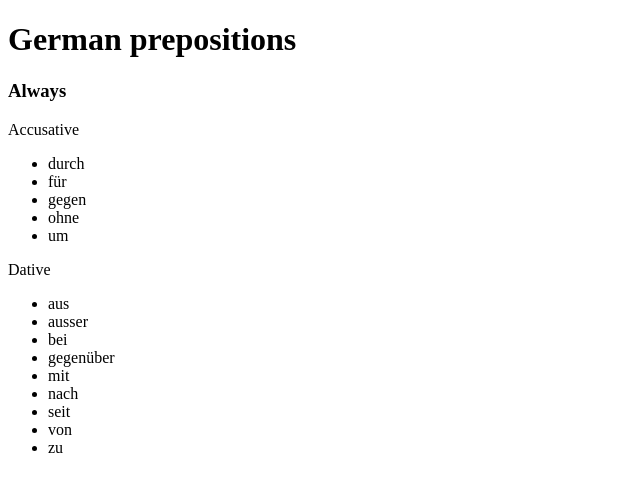
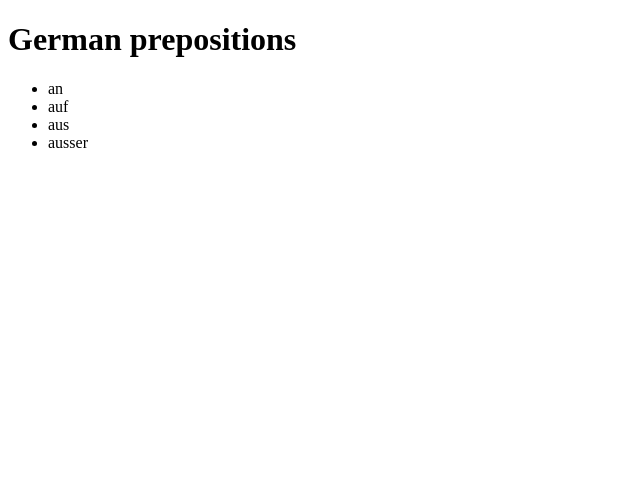
Before and after one commit to mathieu-anderson/german-prepositions, a React (Create React App) app: page / in a window 1280 px wide. Shown: the top 492 px of the page, without its empty margins (0-640 px from the left). Built offline with nearby package versions, Linux system fonts and the light colour scheme.

Commit message:
Add better shape for data. Probably better typing?

```diff
--- a/src/App.tsx
+++ b/src/App.tsx
@@ -1,7 +1,7 @@
 import React, { Component } from 'react';
 import Prepositions from './Prepositions'
 
-import { accusative, dative } from './prepositionsDefinitions';
+import definitions from './prepositionsDefinitions';
 
 class App extends Component {
   render() {
@@ -12,7 +12,7 @@ class App extends Component {
             German prepositions
           </h1>
         </header>
-        <Prepositions accusative={accusative} dative={dative} />
+        <Prepositions definitions={definitions} />
       </div>
     );
   }
--- a/src/Prepositions.tsx
+++ b/src/Prepositions.tsx
@@ -1,22 +1,21 @@
 import React from 'react'
 
-interface Accusative { always: Array<string>, movement: Array<string> }
-interface Dative { always: Array<string>, noMovement: Array<string> }
+interface Definition {
+  name: string,
+  dative: boolean,
+  accusative: boolean,
+  datExample: string | null,
+  accExample: string | null
+}
 
-const Prepositions = (props: { accusative: Accusative, dative: Dative }) => {
+interface Definitions extends Array<Definition>{}
+
+const Prepositions = (props: { definitions: Definitions }) => {
   return (
     <div>
-      <h3>Always</h3>
-      <div>Accusative</div>
       <ul>
         {
-          props.accusative.always.map(prep => <li>{prep}</li>)
-        }
-      </ul>
-      <div>Dative</div>
-      <ul>
-        {
-          props.dative.always.map(prep => <li>{prep}</li>)
+          props.definitions.map(definition => <li>{definition.name}</li>)
         }
       </ul>
     </div>
--- a/src/prepositionsDefinitions.ts
+++ b/src/prepositionsDefinitions.ts
@@ -1,9 +1,50 @@
-export const dative = {
-  always: ['aus', 'ausser', 'bei', 'gegenüber', 'mit', 'nach', 'seit', 'von', 'zu'],
-  noMovement: ['an', 'auf', 'hinter', 'in', 'neben', 'über', 'unter', 'vor', 'zwischen']
+const dative = {
+  always: [ 'bei', 'gegenüber', 'mit', 'nach', 'seit', 'von', 'zu'],
+  noMovement: [ 'hinter', 'in', 'neben', 'über', 'unter', 'vor', 'zwischen']
 }
 
-export const accusative = {
+const accusative = {
   always: ['durch', 'für', 'gegen', 'ohne', 'um'],
-  movement: ['an', 'auf', 'hinter', 'in', 'neben', 'über', 'unter', 'vor', 'zwischen']
+  movement: [ 'hinter', 'in', 'neben', 'über', 'unter', 'vor', 'zwischen']
 }
+
+type Definition = {
+  name: string,
+  dative: boolean,
+  accusative: boolean,
+  datExample: string | null,
+  accExample: string | null
+}
+
+const definitions: Definition[] = [
+  {
+    name: 'an',
+    dative: true,
+    accusative: true,
+    datExample: 'Ich bin am Meer',
+    accExample: 'Ich gehe mit dir ans Ende der Welt'
+  },
+  {
+    name: 'auf',
+    dative: true,
+    accusative: true,
+    datExample: 'Ich bin auf der Insel',
+    accExample: 'Ich fliege auf die Insel'
+  },
+  {
+    name: 'aus',
+    dative: true,
+    accusative: false,
+    datExample: 'Er kommt aus der Küche.',
+    accExample: null
+  },
+  {
+    name: 'ausser',
+    dative: true,
+    accusative: false,
+    datExample: 'Außer der Liebe nichts',
+    accExample: null
+  }
+]
+
+export default definitions;
```
